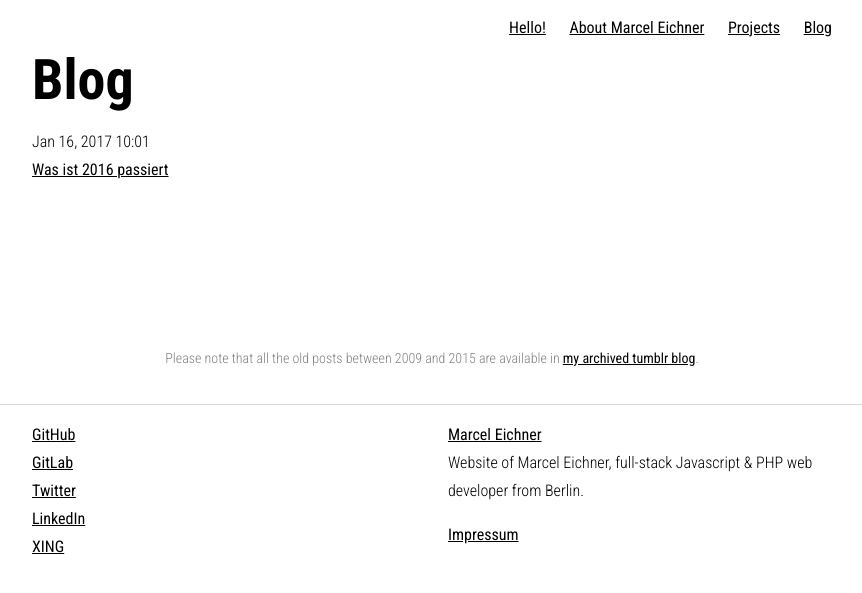
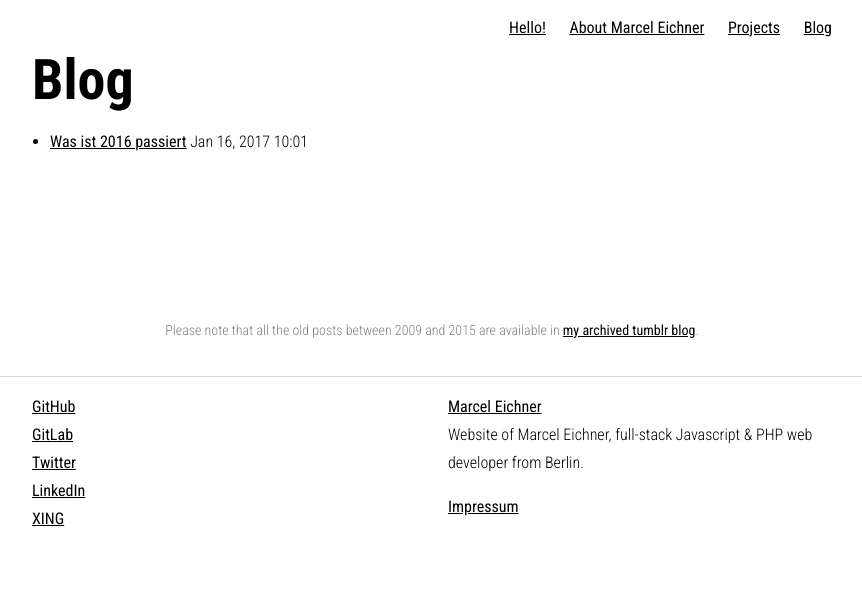
Before and after one commit to lotterliebe/Ephigenia.github.io, a Jekyll site: the page built from blog.html, in a window 1280 px wide. Shown: the top 593 px of the page, without its empty margins (208-1070 px from the left). Built offline with Jekyll 4.4.1, drawn with Linux system fonts in a browser that asks for light colours.

Commit message:
design: bulletin list in blog and projects

```diff
--- a/blog.html
+++ b/blog.html
@@ -5,11 +5,11 @@ permalink: /blog/
 nav: true
 priority: 10
 ---
-<ul class="list-unstyled">
+<ul>
   {% for post in site.posts %}
     <li>
-      <time datetime="{{ post.date | date_to_xmlschema }}" itemprop="datePublished">{{ post.date | date: "%b %-d, %Y %H:%m" }}</time><br />
       <a href="{{ post.url }}">{{ post.title }}</a>
+      <time datetime="{{ post.date | date_to_xmlschema }}" itemprop="datePublished">{{ post.date | date: "%b %-d, %Y %H:%m" }}</time>
   </li>
   {% endfor %}
 </ul>
--- a/projects.html
+++ b/projects.html
@@ -5,7 +5,7 @@ permalink: /project/
 nav: true
 priority: 5
 ---
-<ul class="list-unstyled">
+<ul>
   {% for project in site.projects reversed %}
   <li>
     <a href="{{site.baseurl}}{{project.url}}">{{project.title}}</a>
```
Also changed, not shown: about.md (+1 -1 lines).
